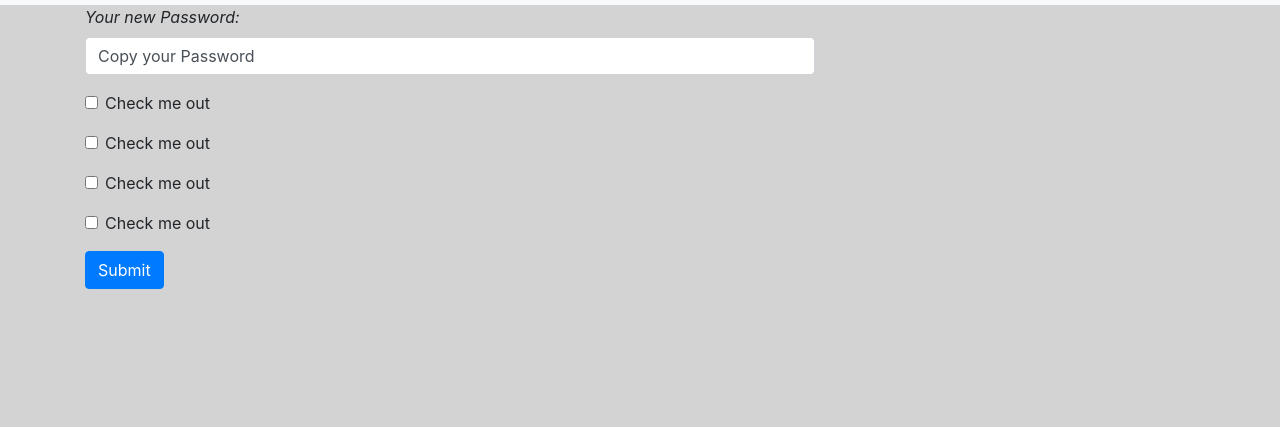
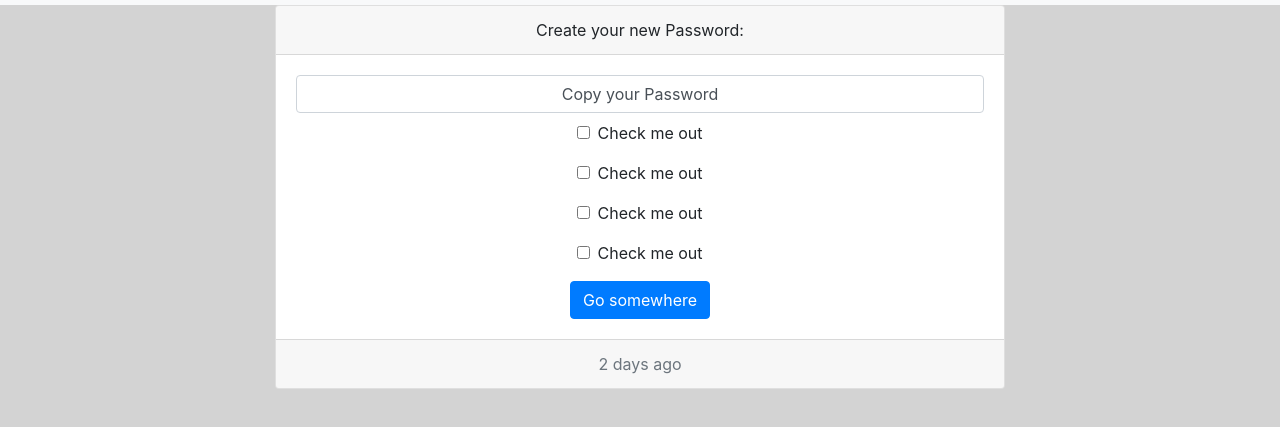
Before and after one commit to Demetrio09/passwordgenerator, a plain HTML site: page index.html in a window 1280 px wide. Shown: the part 51-478 px from the top of the page. Drawn offline with nearby package versions, Linux system fonts and the light colour scheme.

Commit message:
pwGenerator

```diff
--- a/index.html
+++ b/index.html
@@ -12,11 +12,14 @@
       </nav>
     <main class="container">
         <div class="row">
-            <form class="col-8">
-                <div class="form-group">
-                    <label for="exampleInputPassword1"><i>Your new Password:</i></label>
+            <div class="col-2"></div>
+            <div class="col-8">
+                <div class="card text-center">
+                    <div class="card-header">
+                    Create your new Password:
+                    </div>
+                    <div class="card-body">
                         <label class="form-control" id="exampleInputPassword1">Copy your Password</label>
-                </div>
                         <div class="form-group form-check">
                             <input type="checkbox" class="form-check-input" id="exampleCheck1">
                             <label class="form-check-label" for="exampleCheck1">Check me out</label>
@@ -33,8 +36,13 @@
                             <input type="checkbox" class="form-check-input" id="exampleCheck1">
                             <label class="form-check-label" for="exampleCheck1">Check me out</label>
                         </div>
-                <button type="submit" class="btn btn-primary">Submit</button>
-            </form>
+                        <a href="#" class="btn btn-primary">Go somewhere</a>
+                    </div>
+                    <div class="card-footer text-muted">
+                    2 days ago
+                    </div>
+                </div>
+            </div>
         </div>
     </main>
 
```
Lines whose indentation alone changed are shown as unchanged.
